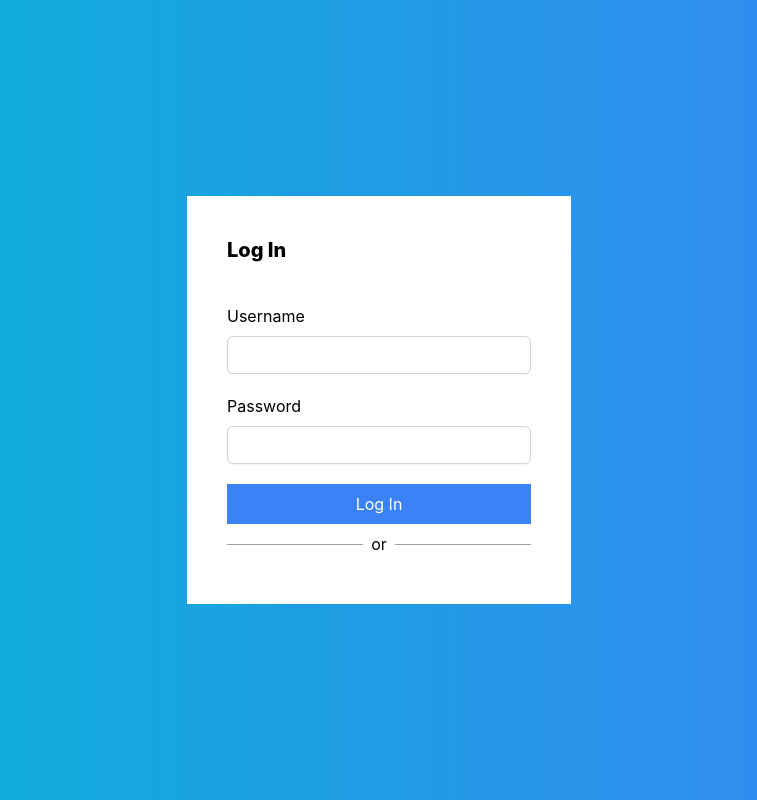
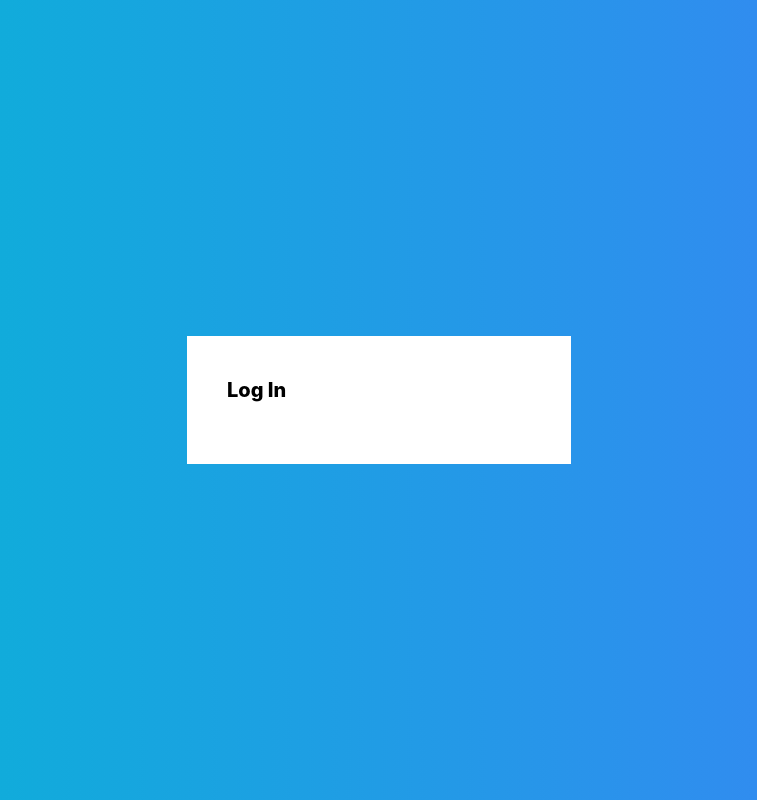
Before and after one commit to handriamanantena/daily-art-frontend, a Next.js app: page /signin in a window 1280 px wide. Shown: the whole page, without its empty margins (261-1018 px from the left). Built offline with nearby package versions, Linux system fonts and the light colour scheme.

Commit message:
removed credential input

```diff
--- a/components/Welcome.js
+++ b/components/Welcome.js
@@ -8,7 +8,7 @@ import { useRouter } from 'next/router'
 import ForumBackground from "./forum/ForumBackground";
 import useLogin from "../common/hooks/useLogin";
 
-export default function Welcome(props) {
+export default function Welcome({welcomePage, welcomeTitle}) {
 
     const router = useRouter()
 
@@ -41,7 +41,7 @@ export default function Welcome(props) {
 
     const handleLogin = async (event) => {
         // Stop the form from submitting and refreshing the page.
-        event.preventDefault()
+        event.preventDefault();
 
         // Get data from the form.
         const data = {
@@ -50,7 +50,7 @@ export default function Welcome(props) {
         }
 
         // API endpoint where we send form data.
-        const endpoint = process.env.NEXT_PUBLIC_PICTURES_API_HOST + process.env.NEXT_PUBLIC_PICTURES_API_PORT + "/artist";
+        const endpoint = process.env.NEXT_PUBLIC_PICTURES_API_HOST + process.env.NEXT_PUBLIC_PICTURES_API_PORT + "/artist/login";
 
         try {
             const response = await axios.post(endpoint,
@@ -97,7 +97,7 @@ export default function Welcome(props) {
             body: body
         });
         if(response.status === 200 || response.status === 201) {
-            await login(await response.json());
+            await login(await response.json(), true);
         }
         else if(response.status === 409) {
             setEmailMsg("Email in use");
@@ -115,11 +115,11 @@ export default function Welcome(props) {
         passwordStrength: "",
         onKeyDown: onKeyDown,
         artistInfoInputType: 'text',
-        welcomeTitle: props.welcomeTitle,
+        welcomeTitle: welcomeTitle,
         errMsg : errMsg,
-        emailMsg
+        emailMsg,
     }
-    if(props.welcomePage == 'join') {
+    if(welcomePage == 'join') {
         additionalProps = {
             artistInfoTitle: "Add your email",
             artistPasswordTitle: "Choose a password",
@@ -128,14 +128,21 @@ export default function Welcome(props) {
             passwordStrength: passwordStrength,
             onKeyDown: onKeyDown,
             artistInfoInputType: 'email',
-            welcomeTitle: props.welcomeTitle,
+            welcomeTitle: welcomeTitle,
             errMsg : errMsg,
             emailMsg
         }
     }
-
+/*
         return (<ForumBackground>
                 <ArtistCredentials {...additionalProps}/>
                 <LogInOptions/>
-        </ForumBackground>);
+        </ForumBackground>);*/
+
+    return (<ForumBackground>
+        <div className="grid grid-cols-1 w-96 px-10 pt-10">
+            <h2 className="font-extrabold pb-5">{welcomeTitle}</h2>
+            <LogInOptions/>
+        </div>
+    </ForumBackground>);
 }
--- a/components/forum/LoginOptions.js
+++ b/components/forum/LoginOptions.js
@@ -3,7 +3,11 @@ import GoogleButton from "../button/google/googleButton";
 
 export default function LogInOptions() {
 
-    return (<div className="flex px-10 pb-10">
+   /* return (<div className="flex px-10 pb-10">
+        <GoogleButton></GoogleButton>
+    </div>)*/
+
+    return (<div className="flex pb-10">
         <GoogleButton></GoogleButton>
     </div>)
 }
--- a/pages/username.js
+++ b/pages/username.js
@@ -40,6 +40,7 @@ function Username() {
             body : body
         });
         if (response.status == 200 || response.status == 201) {
+            ctx.login(ctx.token); // TODO backend needs to regenerate token after username update
             await router.push("/dailyart");
         }
         else if (response.status == 409){
@@ -64,13 +65,13 @@ function Username() {
             <GradiantBackground>
                 <ForumBackground>
                     <form className="grid grid-cols-1 w-96 px-10 pt-10" onSubmit={onSubmit}>
+                        <h2 className="font-extrabold">Username selection</h2>
                         <label htmlFor="userName" className="mt-10 mb-1">Chose a Username</label>
-                        <span className="text-red-500">{errText}</span>
-                        <BasicForumInput type="text" id="userName" name="userName">
-                        </BasicForumInput>
+                        <BasicForumInput type="text" id="userName" name="userName"/>
+                        <span className="text-red-500 mb-5">{errText}</span>
                         <SubmitButton text="Enter"/>
                     </form>
-                    <div className="grid grid-cols-1 w-96 px-10 pt-10">
+                    <div className="grid grid-cols-1 w-96 px-10 py-5 ">
                         <ForumButton onClick={onClickSkip} text="Skip" title="skip"></ForumButton>
                     </div>
                 </ForumBackground>
```
